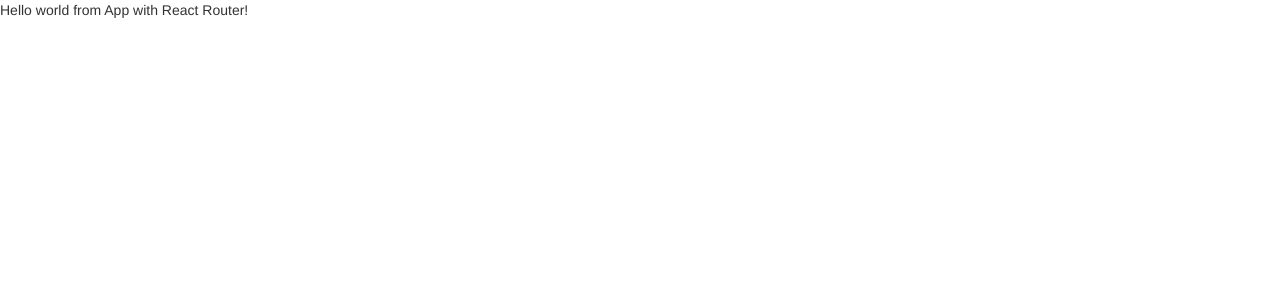
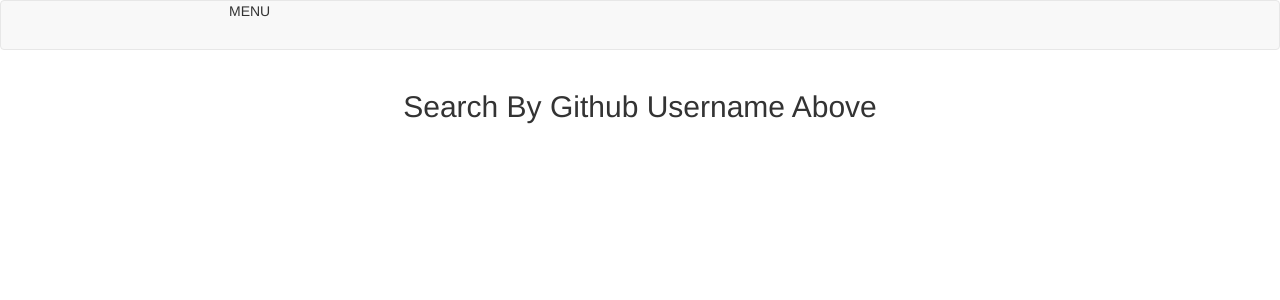
Before and after one commit to pmatsinopoulos/github-note-taker, a React (Create React App) app: page / in a window 1280 px wide. Shown: the top 300 px of the page. Built offline with nearby package versions, Linux system fonts and the light colour scheme.

Commit message:
Break the App.js into Menu and Home

```diff
--- a/src/App.js
+++ b/src/App.js
@@ -1,10 +1,13 @@
 import React, {Component} from 'react';
+import Menu from './Menu';
+import Home from './Home';
 
 class App extends Component {
   render() {
     return(
       <div>
-        Hello world from App with React Router!
+        <Menu />
+        <Home />
       </div>
     )
   }
--- /dev/null
+++ b/src/Home.js
@@ -0,0 +1,15 @@
+import React, {Component} from 'react';
+
+class Home extends Component {
+  render() {
+    return(
+      <div className="container-fluid">
+        <h2 className="text-center">
+          Search By Github Username Above
+        </h2>
+      </div>
+    )
+  }
+}
+
+export default Home;
--- /dev/null
+++ b/src/Menu.js
@@ -0,0 +1,15 @@
+import React, {Component} from 'react';
+
+class Menu extends Component {
+  render() {
+    return(
+      <nav className="navbar navbar-default">
+        <div className="col-sm-7 col-sm-offset-2" style={{martinTop: 15}}>
+          MENU
+        </div>
+      </nav>
+    )
+  }
+}
+
+export default Menu;
--- a/src/config/routes.js
+++ b/src/config/routes.js
@@ -1,11 +1,9 @@
 import React from 'react';
-import {Route} from 'react-router';
+import {Route} from 'react-router-dom';
 import App from '../App';
 
 const routes = (
-  <Route path="/" component={App}>
-
-  </Route>
+  <Route path="/" component={App}/>
 );
 
 export default routes;
```
